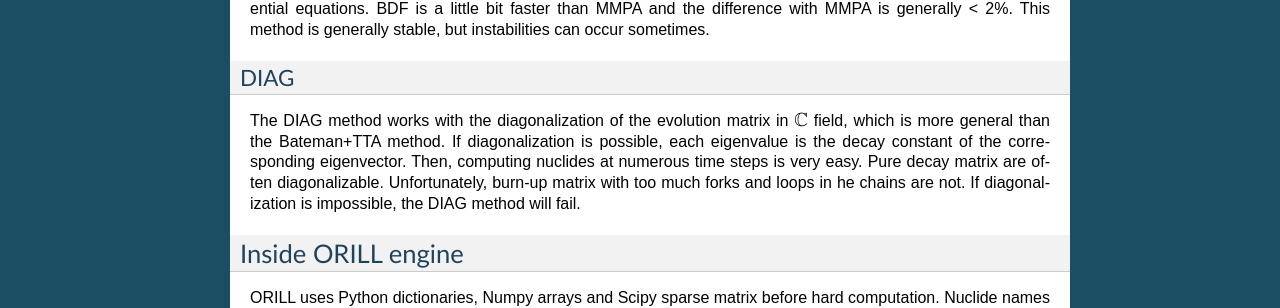
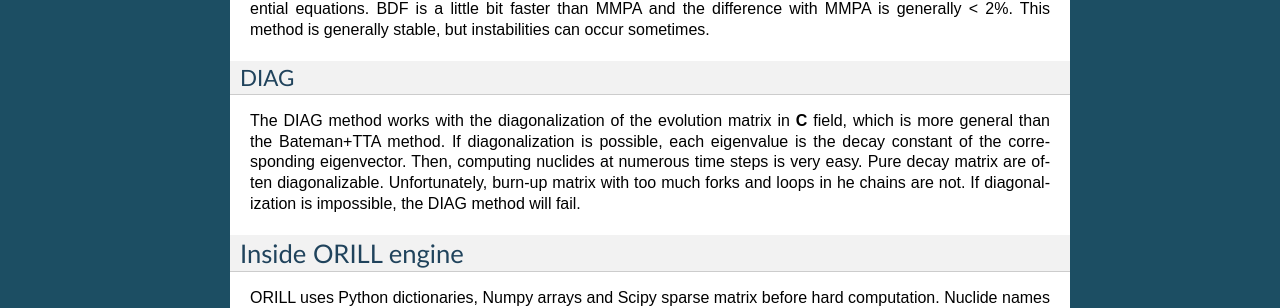
Before and after one commit to orill/orill, a Sphinx documentation site: the page built from docs/techfeatures.rst, in a window 1280 px wide. Shown: the part 686-994 px from the top of the page. Built offline with Sphinx 7.4.7, drawn with Linux system fonts in a browser that asks for light colours.

Commit message:
Add files via upload

```diff
--- a/docs/techfeatures.rst
+++ b/docs/techfeatures.rst
@@ -41,7 +41,7 @@
 DIAG
 ^^^^
 
-The DIAG method works with the diagonalization of the evolution matrix in :math:`\mathbb{C}` field, which is more general than the
+The DIAG method works with the diagonalization of the evolution matrix in **C** field, which is more general than the
 Bateman+TTA method.
 If diagonalization is possible, each eigenvalue is the decay constant of the corresponding eigenvector.
 Then, computing nuclides at numerous time steps is very easy. Pure decay matrix are often diagonalizable.
```
